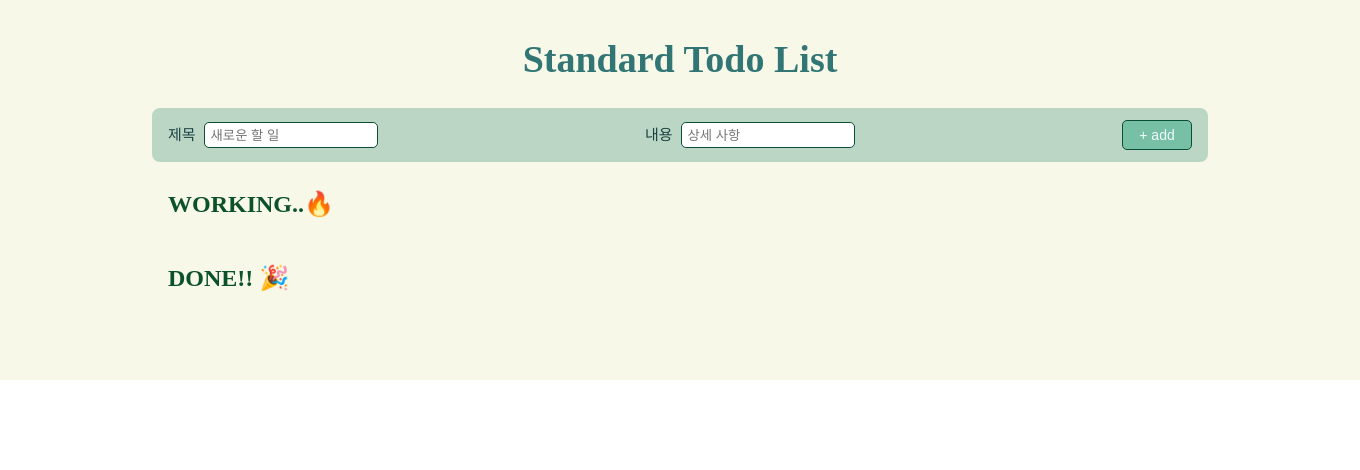
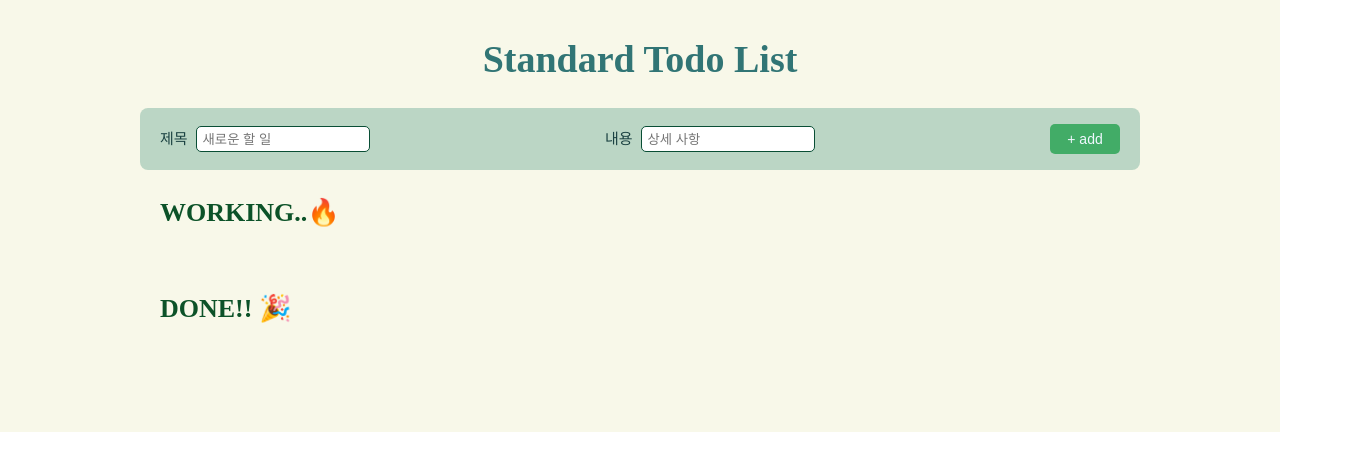
Before and after one commit to lyra-j/standard-course, a React (Vite) app in the folder todo-list-hw/: page / in a window 1280 px wide. Shown: the top 470 px of the page, 1360 px wide, since content can reach past the window. Built offline with nearby package versions, Linux system fonts and the light colour scheme.

Commit message:
style: 버튼에 조건부 스타일링 적용

```diff
--- a/todo-list-hw/src/App.jsx
+++ b/todo-list-hw/src/App.jsx
@@ -21,7 +21,7 @@ function App() {
         <StTitle>Standard Todo List</StTitle>
 
         {/* 입력 폼 */}
-        <TodoForm todos={todos} setTodos={setTodos} />
+        <TodoForm setTodos={setTodos} />
 
         {/* 할일 목록 보드 */}
         <TodoList todos={todos} setTodos={setTodos} />
@@ -42,6 +42,9 @@ const MainContainer = styled.main`
   justify-content: center;
   align-items: center;
   padding: 40px;
+  @media (min-width: 768px) {
+    width: auto;
+  }
 `;
 
 const StTitle = styled.h1`
--- a/todo-list-hw/src/common/Button.jsx
+++ b/todo-list-hw/src/common/Button.jsx
@@ -1,9 +1,9 @@
 import React from "react";
-import styled from "styled-components";
+import styled, { css } from "styled-components";
 
-const Button = ({ type, onClick, children }) => {
+const Button = ({ type, onClick, children, ...props }) => {
   return (
-    <StButton type={type} onClick={onClick}>
+    <StButton type={type} onClick={onClick} {...props}>
       {children}
     </StButton>
   );
@@ -17,8 +17,37 @@ const StButton = styled.button`
   width: 70px;
   height: 30px;
   padding: 4px;
-  background-color: #77c0a5;
   color: aliceblue;
-  border: 1px solid #094e35;
+  border: none;
   border-radius: 5px;
+
+  ${(props) =>
+    props.$remove &&
+    css`
+      background-color: #e6a462;
+
+      &:hover {
+        background-color: #d9822b;
+      }
+    `}
+
+  ${(props) =>
+    props.$toggle &&
+    css`
+      background-color: #7bc1c6;
+
+      &:hover {
+        background-color: #2b9fa8;
+      }
+    `}
+
+    ${(props) =>
+    props.$add &&
+    css`
+      background-color: #42ac67;
+
+      &:hover {
+        background-color: #317e4c;
+      }
+    `}
 `;
--- a/todo-list-hw/src/components/TodoForm.jsx
+++ b/todo-list-hw/src/components/TodoForm.jsx
@@ -70,7 +70,7 @@ const TodoForm = ({ setTodos }) => {
         );
       })}
 
-      <Button type="submit">+ add</Button>
+      <Button $add type="submit">+ add</Button>
     </StForm>
   );
 };
@@ -81,7 +81,7 @@ export default TodoForm;
 const StForm = styled.form`
   width: 80%;
   background-color: #67a6916b;
-  padding: 12px 16px;
+  padding: 16px 20px;
   margin: 30px;
   border-radius: 8px;
   display: flex;
--- a/todo-list-hw/src/components/TodoItem.jsx
+++ b/todo-list-hw/src/components/TodoItem.jsx
@@ -10,10 +10,10 @@ const TodoItem = ({ todo, handleToggleDone, handleDeleteTodo }) => {
         <StTodoDetail>{todo.detail}</StTodoDetail>
       </StTodoWrapper>
       <StButtonWrapper>
-        <Button type="button" onClick={() => handleDeleteTodo(todo.id)}>
+        <Button $remove type="button" onClick={() => handleDeleteTodo(todo.id)}>
           - del
         </Button>
-        <Button type="button" onClick={() => handleToggleDone(todo.id)}>
+        <Button $toggle type="button" onClick={() => handleToggleDone(todo.id)}>
           {!todo.isDone ? "v done" : "not Yet"}
         </Button>
       </StButtonWrapper>
@@ -25,7 +25,7 @@ export default TodoItem;
 
 // styled-components
 const StTodoContainer = styled.li`
-  background-color: #d7e1b9;
+  background-color: #e3eec2;
   width: 150px;
   padding: 20px;
   border-radius: 10px;
--- a/todo-list-hw/src/components/TodoList.jsx
+++ b/todo-list-hw/src/components/TodoList.jsx
@@ -60,7 +60,7 @@ export default TodoList;
 
 // styled-components
 const StSubTitle = styled.h2`
-  font-size: 24px;
+  font-size: 26px;
   font-weight: 600;
   color: #0c5228;
   margin-bottom: 20px;
@@ -75,9 +75,8 @@ const StTodoBoard = styled.div`
 `;
 
 const StTodoListWrapper = styled.div`
-  /* background-color: aqua; */
   width: 100%;
-  margin-bottom: 30px;
+  margin-bottom: 50px;
   display: flex;
   flex-direction: row;
   flex-wrap: wrap;
```
